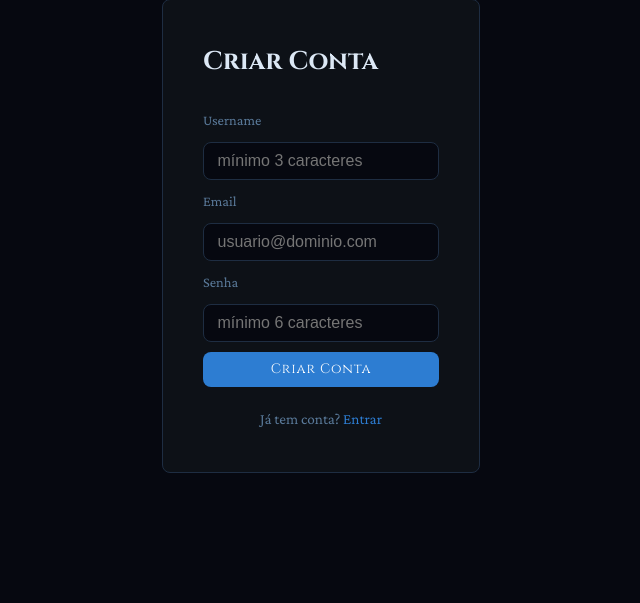
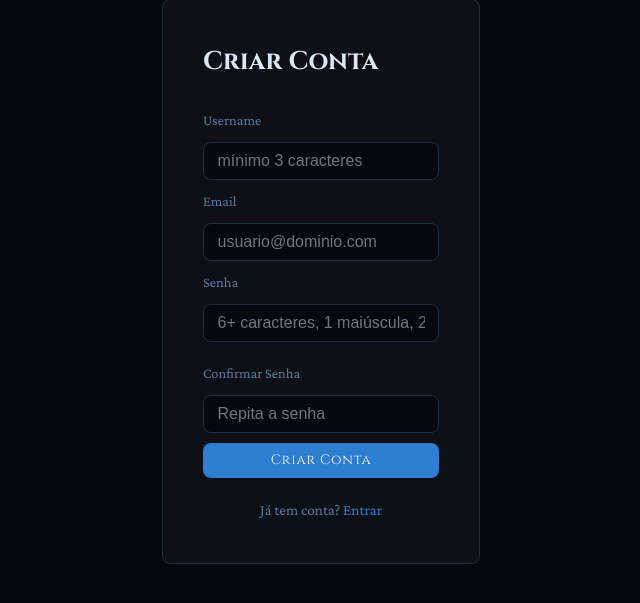
Before and after one commit to EmidioAF/Projeto-Exp.-Criativa, a FastAPI app: page /cadastro in a window 1280 px wide. Shown: the part 152-755 px from the top of the page, without its empty margins (319-959 px from the left). Run offline with FastAPI, Linux system fonts and the light colour scheme.

Commit message:
Enhance password input with strength validation
Added password strength validation and updated placeholder text.

```diff
--- a/the_keep/templates/cadastro.html
+++ b/the_keep/templates/cadastro.html
@@ -1,5 +1,14 @@
 {% extends "base.html" %}
-{% block title %}Cadastro — The Keep{% endblock %}
+{% block title %}Cadastro — The Keep
+<script>
+document.getElementById("senha")?.addEventListener("input", function(){
+ const v=this.value;
+ const ok=v.length>=6 && (v.match(/[A-Z]/g)||[]).length>=1 && (v.match(/[0-9]/g)||[]).length>=2 && /[^A-Za-z0-9]/.test(v);
+ const m=document.getElementById("senha-msg");
+ m.textContent=ok?"Senha forte":"Senha fraca";
+});
+</script>
+{% endblock %}
 {% block content %}
 <div class="auth-wrap">
   <div class="auth-card">
@@ -12,10 +21,23 @@
       <label>Email</label>
       <input type="email" name="email" required placeholder="usuario@dominio.com" />
       <label>Senha</label>
-      <input type="password" name="senha" required placeholder="mínimo 6 caracteres" minlength="6" />
+      <input type="password" name="senha" id="senha" required
+placeholder="6+ caracteres, 1 maiúscula, 2 números e 1 especial" />
+<small id="senha-msg"></small>
+<label>Confirmar Senha</label>
+<input type="password" name="confirmar_senha" required placeholder="Repita a senha" />
       <button type="submit" class="btn-primary w-full">Criar Conta</button>
     </form>
     <p class="auth-alt">Já tem conta? <a href="/login">Entrar</a></p>
   </div>
 </div>
+
+<script>
+document.getElementById("senha")?.addEventListener("input", function(){
+ const v=this.value;
+ const ok=v.length>=6 && (v.match(/[A-Z]/g)||[]).length>=1 && (v.match(/[0-9]/g)||[]).length>=2 && /[^A-Za-z0-9]/.test(v);
+ const m=document.getElementById("senha-msg");
+ m.textContent=ok?"Senha forte":"Senha fraca";
+});
+</script>
 {% endblock %}
```
